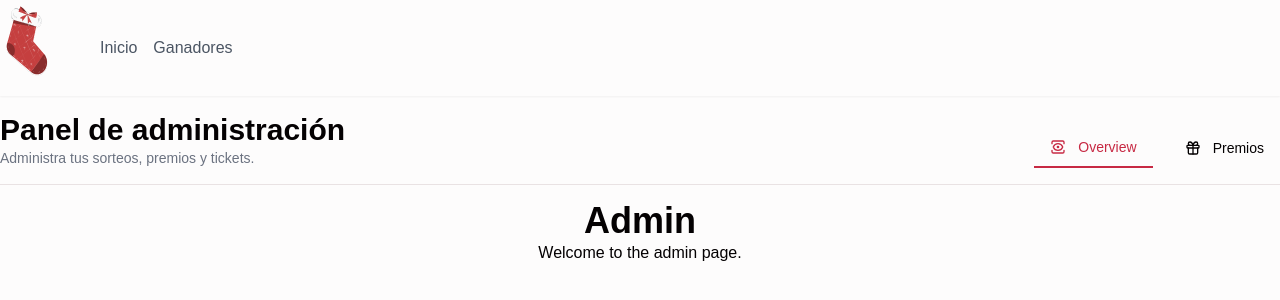
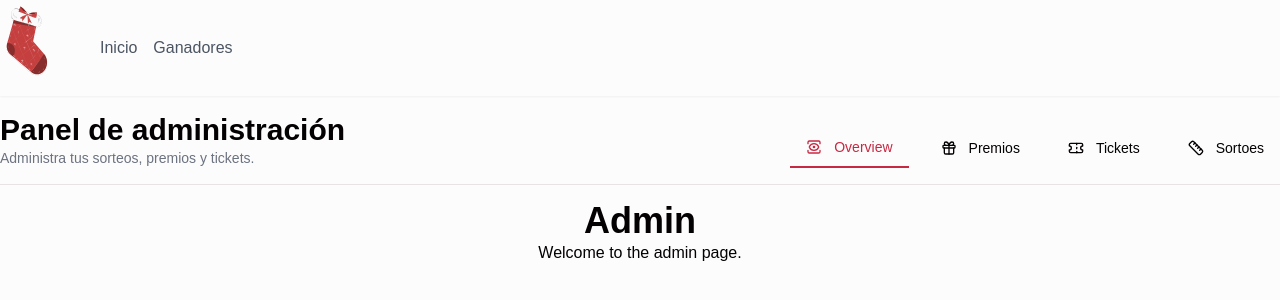
Before and after one commit to JorgeAntonio/sorter-app, a Next.js app: page /admin in a window 1280 px wide. Shown: the top 300 px of the page. Built offline with nearby package versions, Linux system fonts and the light colour scheme.

Commit message:
fix: remove cache option from sorters API and restore commented navigation links in the navigation bar

```diff
--- a/src/app/api/sorters/sorters-api.ts
+++ b/src/app/api/sorters/sorters-api.ts
@@ -13,7 +13,6 @@ export async function getSorters(filter: ISorterFilter) {
         path: `${api_url}/${params.toString()}`,
         options: {
             method: 'GET',
-            cache: 'no-store'
         }
     })
     return response
--- a/src/components/layout/navigation-bar.tsx
+++ b/src/components/layout/navigation-bar.tsx
@@ -1,8 +1,7 @@
 'use client'
 
 import { Button } from "../ui/button"
-// import { Gift, Ticket, LucideProps, View, RulerIcon } from "lucide-react"
-import { Gift, LucideProps, View } from "lucide-react"
+import { Gift, Ticket, LucideProps, View, RulerIcon } from "lucide-react"
 import Link from "next/link";
 import { usePathname } from "next/navigation";
 import { ForwardRefExoticComponent, RefAttributes } from "react";
@@ -25,16 +24,16 @@ const links: ILink[] = [
         url: '/admin/premios'
 
     },
-    // {
-    //     label: 'Tickets',
-    //     icon: Ticket,
-    //     url: '/admin/tickets'
-    // },
-    // {
-    //     label: 'Sortoes',
-    //     icon: RulerIcon,
-    //     url: '/admin/sorteos'
-    // }
+    {
+        label: 'Tickets',
+        icon: Ticket,
+        url: '/admin/tickets'
+    },
+    {
+        label: 'Sortoes',
+        icon: RulerIcon,
+        url: '/admin/sorteos'
+    }
 ]
 
 export function NavigationBar() {
```
